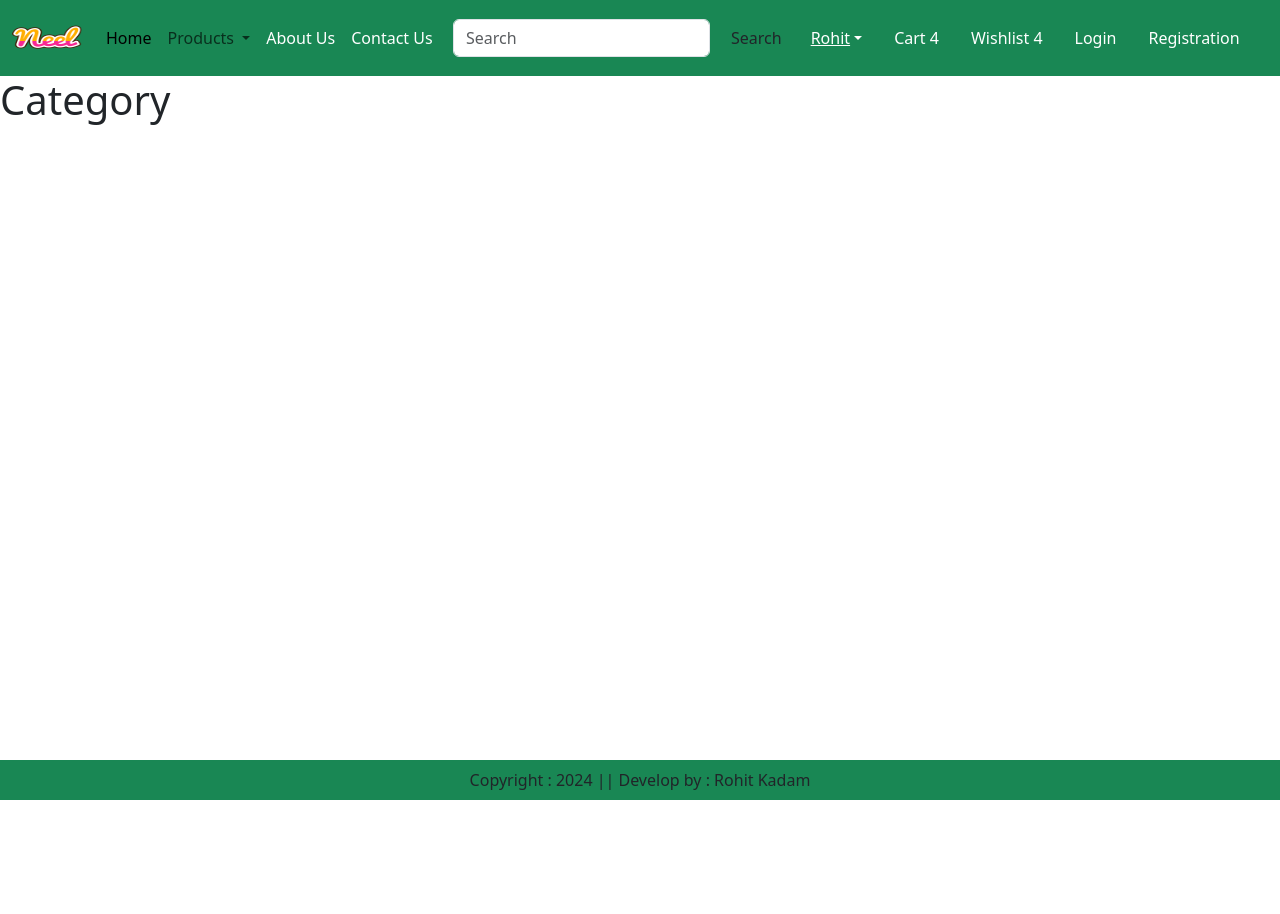
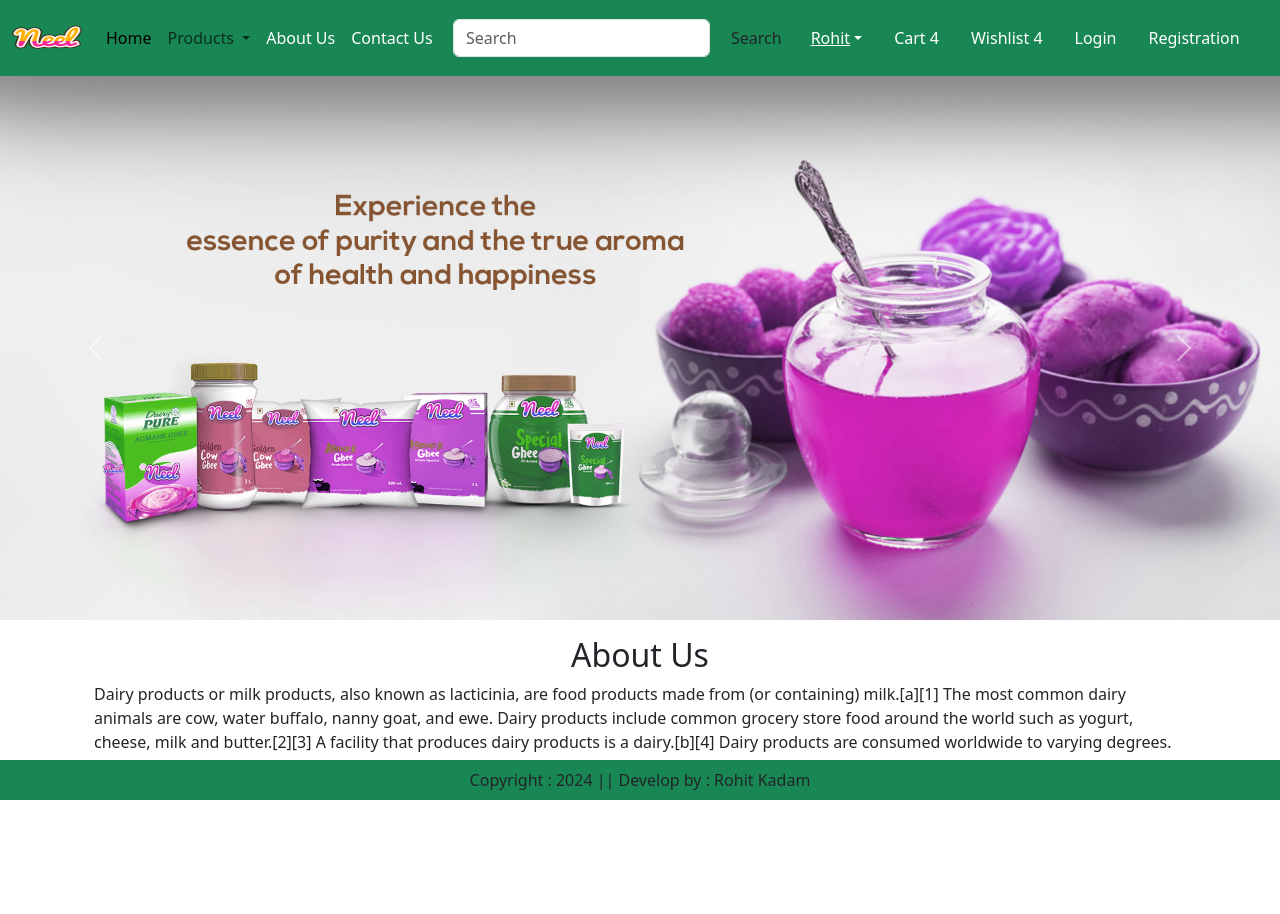
Before and after one commit to rohitkadam366/Dairy_product_Ecom_websitee, a Django app: page /about/ in a window 1280 px wide. Before the commit the page ends 800 px from the top, so only its background shows below. Run offline with Django 4.2, Linux system fonts and the light colour scheme.

Commit message:
registration

```diff
--- a/app/templates/app/about.html
+++ b/app/templates/app/about.html
@@ -2,7 +2,52 @@
 {% load static %}
 {% block title %}About{% endblock title%}
 
+{% block banner_slider %}
+    <div id="carouselExample" class="carousel slide">
+        <div class="carousel-inner">
+        <div class="carousel-item active">
+            <img src="{% static 'app/images/banner/b1.jpg'%}" class="d-block w-100" alt="...">
+        </div>
+        <div class="carousel-item">
+            <img src="{% static 'app/images/banner/b2.jpg'%}" class="d-block w-100" alt="...">
+        </div>
+        <div class="carousel-item">
+            <img src="{% static 'app/images/banner/b3.jpg'%}" class="d-block w-100" alt="...">
+        </div>
+        <div class="carousel-item">
+            <img src="{% static 'app/images/banner/b4.jpg'%}" class="d-block w-100" alt="...">
+        </div>
+        </div>
+        <button class="carousel-control-prev" type="button" data-bs-target="#carouselExample" data-bs-slide="prev">
+        <span class="carousel-control-prev-icon" aria-hidden="true"></span>
+        <span class="visually-hidden">Previous</span>
+        </button>
+        <button class="carousel-control-next" type="button" data-bs-target="#carouselExample" data-bs-slide="next">
+        <span class="carousel-control-next-icon" aria-hidden="true"></span>
+        <span class="visually-hidden">Next</span>
+        </button>
+    </div>
+
+{% endblock banner_slider %}
+
 {% block content %}
 
-<h1>Category</h1>
+
+
+<div class='container mt-3'>
+    <div class='row'>
+        <div class='col-md-12'>
+            <h2 class='text-center'>About Us</h2>
+        </div>
+    </div>
+    <div class="container">
+        <p class='text-justify '>Dairy products or milk products, also known as lacticinia, are food products made from (or containing) milk.[a][1] The most common dairy animals are cow, water buffalo, nanny goat, and ewe. Dairy products include common grocery store food around the world such as yogurt, cheese, milk and butter.[2][3] A facility that produces dairy products is a dairy.[b][4] Dairy products are consumed worldwide to varying degrees.[5] Some people avoid some or all dairy products because of lactose intolerance, veganism, environmental concerns, other health reasons or beliefs.</P>
+    </div>
+    <br><br>
+</div>
+
+
+
+
+
 {% endblock content %}
--- a/app/templates/app/base.html
+++ b/app/templates/app/base.html
@@ -46,10 +46,10 @@
             </li>
 
             <li class="nav-item">
-              <a class="nav-link text-white" >About Us</a>
+              <a class="nav-link text-white" href="{% url 'about' %}">About Us</a>
             </li>
             <li class="nav-item">
-              <a class="nav-link text-white" >Contact Us</a>
+              <a class="nav-link text-white" href="{% url 'contact' %}">Contact Us</a>
             </li>
             <li>
 
@@ -78,10 +78,10 @@
               <a href="#" class='nav-link text-white'>Wishlist 4</a>
             </li>
             <li class="nav-item mx-2">
-              <a href="#" class='nav-link text-white'>Login</a>
+              <a href="{% url 'login' %}" class='nav-link text-white'>Login</a>
             </li>
             <li class="nav-item mx-2">
-              <a href="#" class='nav-link text-white'>Registration</a>
+              <a href="{% url 'customerregistration' %}" class='nav-link text-white'>Registration</a>
             </li>
 
 
--- a/app/urls.py
+++ b/app/urls.py
@@ -10,5 +10,11 @@
     path('contact/',views.contact,name='contact'),
     path('category/<slug:val>',views.CategoryView.as_view(),name='category'),
     path('product_details/<int:pk>',views.ProductDetail.as_view(),name='product_details'),
-    path('category-title/<val>',views.CategoryTitle.as_view(),name="category-title")
+    path('category-title/<val>',views.CategoryTitle.as_view(),name="category-title"),
+
+
+    # Login authentication
+    path('login/',views.Loginform.as_view(),name='login'),
+    # path('logout/',views.logout,name='logout'),
+    path('registration/',views.CustomerRegistrationView.as_view(), name='customerregistration'),
 ]+static(settings.MEDIA_URL,document_root=settings.MEDIA_ROOT)
--- a/app/views.py
+++ b/app/views.py
@@ -1,6 +1,10 @@
-from django.shortcuts import render
+from django.shortcuts import render,redirect
 from django.views import View
 from . models import Product
+from . forms import CustomerRegistrationForm
+from django.contrib import messages
+from django.contrib.auth.forms import AuthenticationForm,PasswordChangeForm,PasswordResetForm
+from django.contrib.auth import authenticate, login
 
 # Create your views here.
 def index(request):
@@ -31,3 +35,45 @@
         product = Product.objects.filter(title=val)
         title = Product.objects.filter(category=product[0].category).values('title')
         return render(request,'app/category.html',locals())
+
+
+class CustomerRegistrationView(View):
+    def get(self,request):
+        form=CustomerRegistrationForm()
+        return render(request,'app/customerregistration.html',locals())
+    def post(self,request):
+        form=CustomerRegistrationForm(request.POST)
+        if form.is_valid():
+            form.save()
+            messages.success(request,'Congratulations! You have successfully registered')
+            return render(request,'app/customerregistration.html',locals())
+        else:
+            messages.warning(request,'Please fill the form correctly')
+            return render(request,'app/customerregistration.html',locals())
+
+class Loginform(View):
+    def get(self,request):
+        form=AuthenticationForm()
+        return render(request,'app/login.html',locals())
+    def post(self,request):
+        form=AuthenticationForm(request=request,data=request.POST)
+        if form.is_valid():
+            uname=form.cleaned_data.get('username')
+            upass=form.cleaned_data.get('password')
+            user=authenticate(username=uname,password=upass)
+            if user is not None:
+                login(request,user)
+                messages.success(request,'You have successfully logged in')
+                return redirect('home')
+            else:
+                messages.warning(request,'Please enter correct username and password')
+                return render(request,'app/login.html',locals())
+
+class password_reset(View):
+    def get(self,request):
+        form=PasswordResetForm()
+        return render(request,'app/password_reset.html',locals())
+    def post(self,request):
+        form=PasswordResetForm(request.POST)
+        if form.is_valid():
+            email=form.cleaned_data.get('email')
```
Also changed, not shown: app/forms.py (added, +15 -0 lines), app/templates/app/contact.html (+48 -1 lines), app/templates/app/customerregistration.html (added, +43 -0 lines), app/templates/app/login.html (added, +53 -0 lines).
